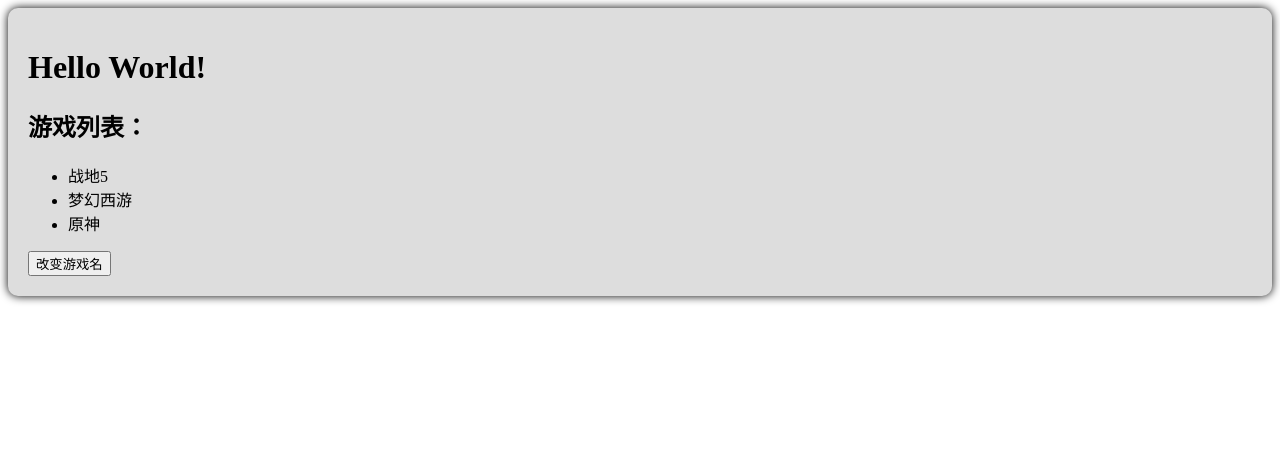
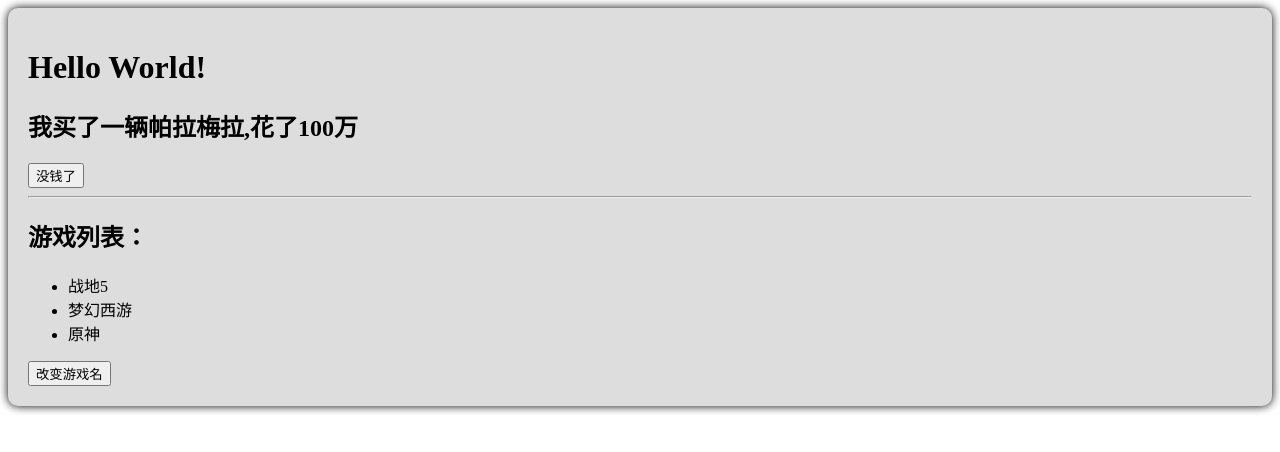
Before and after one commit to LYLMagui/vue3-init, a Vue app: page / in a window 1280 px wide. Shown: the top 452 px of the page. Built offline with nearby package versions, Linux system fonts and the light colour scheme.

Commit message:
『015. ref对比reactive』

```diff
--- a/src/components/person.vue
+++ b/src/components/person.vue
@@ -1,5 +1,8 @@
 <template>
   <div class="game">
+    <h2>我买了一辆{{ car.name }},花了{{ car.price }}万</h2>
+    <button @click="changeCar">没钱了</button>
+    <hr>
     <h2>游戏列表：</h2>
     <ul>
       <li v-for='g in games' :key='g.id'>{{ g.name }}</li>
@@ -9,7 +12,13 @@
 </template>
 
 <script lang="ts" setup name="game">
-import { ref } from 'vue';
+import { reactive, ref } from 'vue';
+
+//reactive定义对象
+let car = reactive({
+  name: "帕拉梅拉",
+  price:100
+})
 
 // 使用ref创建响应式对象
 let games = ref([
@@ -21,4 +30,8 @@ let games = ref([
 function changeGameName() {
   games.value[0].name = "我被笨蛋美女包围了！"
 }
+function changeCar() {
+  //使用Object.assign()将新的对象赋值给原对象，如果是ref定义的对象，可以直接赋值：car = {name:"奥迪A8",price:150}
+  Object.assign(car, { name:"奥迪A8",price:150})
+}
 </script>
```
